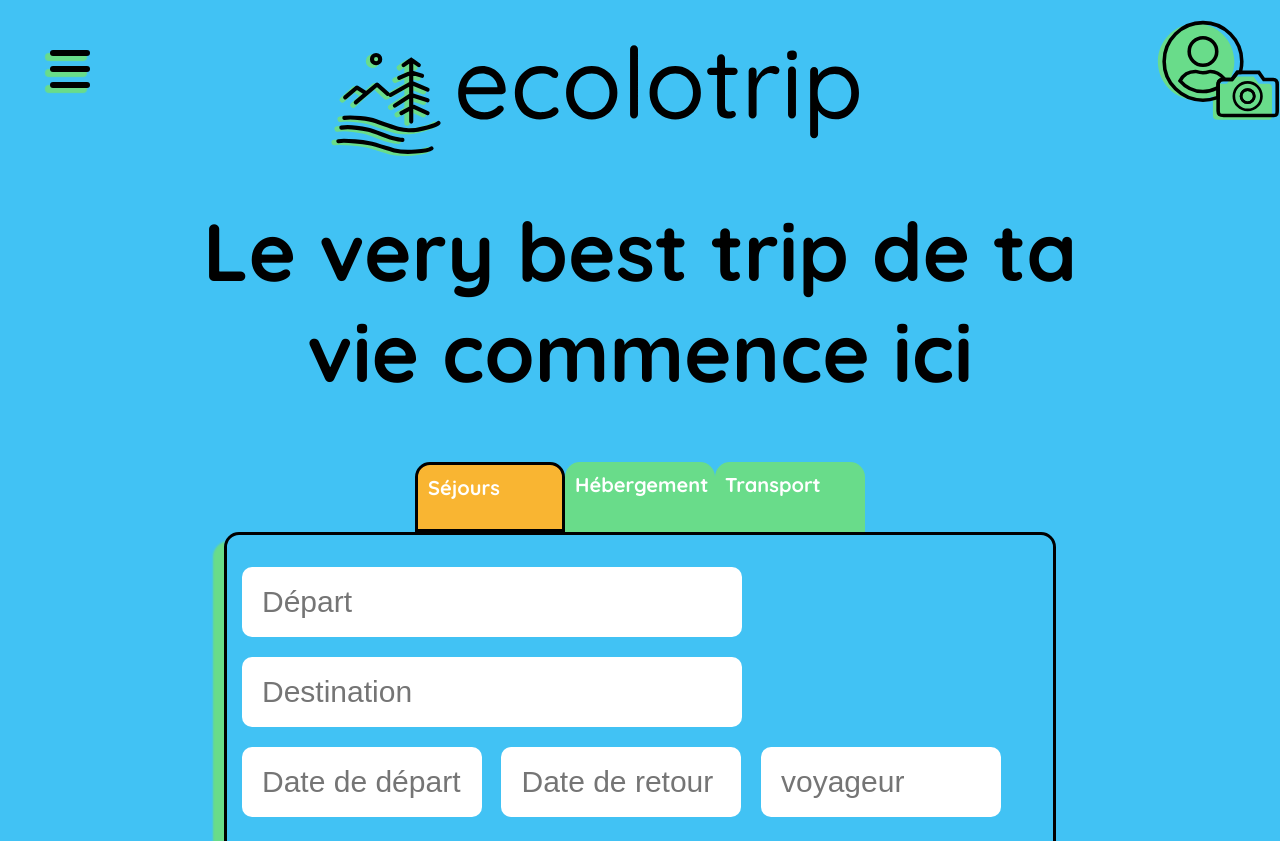
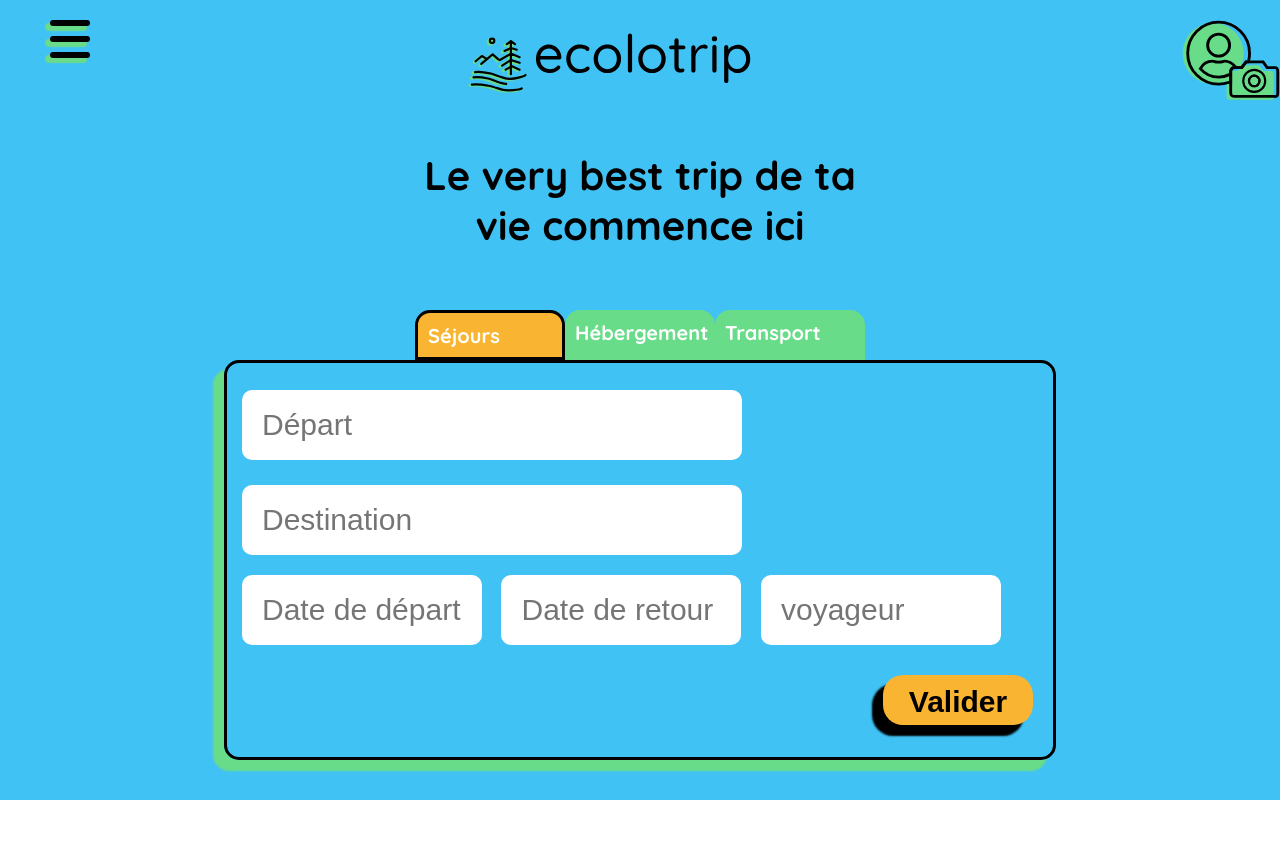
Before and after one commit to Loetitia27006/ecolotrip, a PHP site: page / in a window 1280 px wide. Shown: the top 841 px of the page. Run offline with PHP 8.4, Linux system fonts and the light colour scheme.

Commit message:
remise à niveau de la section bleue + ajout nos meilleures offres + h2

```diff
--- a/index.php
+++ b/index.php
@@ -78,13 +78,12 @@
             </div>
             <div class="arrowRight"></div>
         </div>
-
-
-
-
     </div>
-
-
+      <div class="offer"><img src="images/offres.png" alt=""></div>
+      <section class="travel">
+        <h2>Nos voyages les plus écolos</h2>
+        <h2>Les villes les plus populaires de France</h2>
+      </section>
 
 <?php require "includes/footer.php";?>
 
--- a/style/header.css
+++ b/style/header.css
@@ -11,13 +11,13 @@ nav {
     justify-content: space-between;
     padding: 0;
     margin: 0;
-    height: 200px;
+    height: 150px;
 }
 
 .logo img {
 
 
-    height: 150px;
+    height: 80px;
     margin-top: 20px;
     margin-left: 20px;
 
@@ -26,7 +26,7 @@ nav {
 #menuToggle {
     display: block;
     position: relative;
-    top: 50px;
+    top: 20px;
     left: 50px;
 
     z-index: 1;
@@ -131,7 +131,7 @@ nav {
     transform: none;
 }
 .login img{
-    height: 100px;
+    height: 80px;
     margin-top: 20px;
     margin-left: 20px;
 }
--- a/style/index.css
+++ b/style/index.css
@@ -8,21 +8,19 @@ body{
 }
 h1{
     text-align: center;
-    font-size: 81px;
+    font-size: 40px;
     margin-top: 0;
     margin-bottom: 0;
     font-weight: 500;
 }
 .section1{
     background-color: #41C2F4;
+    height: 100vh;
 }
 .wrapper{
-    width: 100vw;
+    width: 700px;
     height: 250px;
-    display: flex;
-    align-items: center;
-    justify-content: center;
-
+    margin:5% 25% ;   /* 25% from the left and right */
 }
 .slider{
     width: 1000px;
@@ -36,8 +34,8 @@ h1{
     height: 100px;
     display: flex;
     align-items: center;
-    animation: slideshow 15s ease-in-out ;
-    -webkit-animation: slideshow 15s ease-in-out ;
+    animation: slideshow 15s infinite;
+    -webkit-animation: slideshow 15s  ;
 }
 .slide img{
    height: 100px;
@@ -105,7 +103,7 @@ h1{
 }
 .typeTravel{
     width: 150px;
-    height: 70px;
+    height: 50px;
     font-weight: bold;
     color: #fff;
     background-color: #F9B532;
@@ -121,7 +119,7 @@ h1{
 }
 .typeTravel2{
     width: 150px;
-    height: 70px;
+    height: 50px;
     font-weight: bold;
     color: #fff;
     background-color: #69DC8A;
@@ -166,7 +164,8 @@ h1{
 button{
     background-color:#F9B532;
     padding: 10px;
-    margin: 15px;
+    margin: 20px;
+    float: right;
     border:none;
     border-radius: 20px;
     cursor: pointer;
@@ -184,6 +183,7 @@ button{
     border: none;
     border-radius: 10px;
     padding: 20px;
+    margin-top: 15px;
     margin-bottom: 10px;
     margin-left: 15px;
     font-size: 30px;
@@ -212,3 +212,17 @@ button{
     -ms-border-radius: 10px;
     -o-border-radius: 10px;
 }
+.offer img{
+    width: 100%;
+    height: 100%;
+    border-radius: 10px;
+    -webkit-border-radius: 10px;
+    -moz-border-radius: 10px;
+    -ms-border-radius: 10px;
+    -o-border-radius: 10px;
+    box-shadow: -10px 10px 2px 1px  black;
+    -webkit-border-radius:20px;
+    -moz-border-radius:20px;
+    -ms-border-radius:20px;
+    -o-border-radius:20px;
+}
```
Also changed, not shown: images/image.jpg (deleted), images/login.jpg (deleted), images/offres.png (added).
